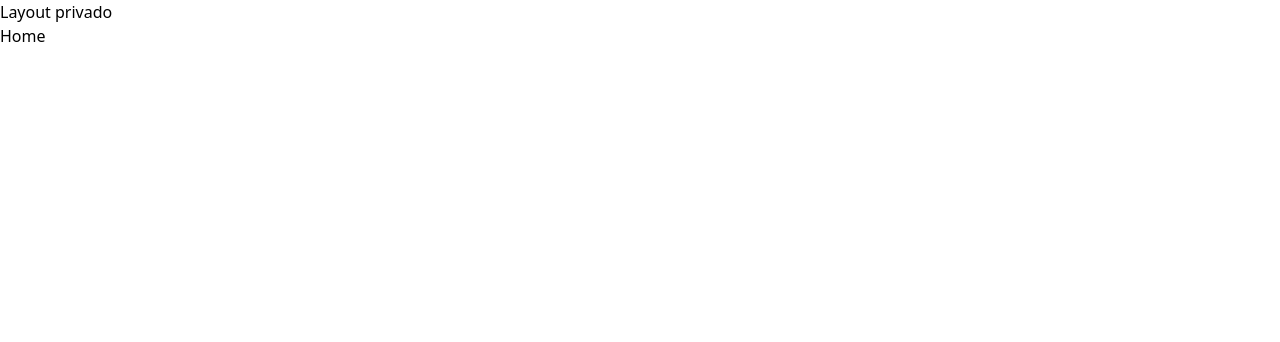
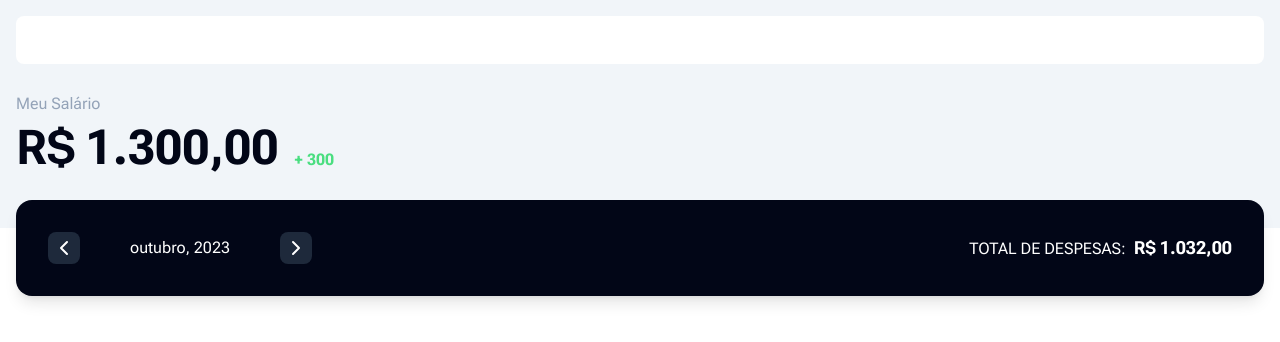
Before and after one commit to geniilsonfernandes/moneyguard, a React (Vite) app: page / in a window 1280 px wide. Shown: the top 342 px of the page. Built offline with nearby package versions, Linux system fonts and the light colour scheme.

Commit message:
feat: creating page dasthboard

```diff
--- a/index.html
+++ b/index.html
@@ -1,13 +1,21 @@
 <!doctype html>
 <html lang="en">
-  <head>
+
+<head>
     <meta charset="UTF-8" />
     <link rel="icon" type="image/svg+xml" href="/vite.svg" />
     <meta name="viewport" content="width=device-width, initial-scale=1.0" />
+<link rel="preconnect" href="https://fonts.googleapis.com">
+<link rel="preconnect" href="https://fonts.gstatic.com" crossorigin>
+<link
+    href="https://fonts.googleapis.com/css2?family=Roboto+Flex:opsz,wght@8..144,300;8..144,400;8..144,500;8..144,600;8..144,700&display=swap"
+    rel="stylesheet">
     <title>Money Guard</title>
-  </head>
-  <body>
+</head>
+
+<body>
     <div id="root"></div>
     <script type="module" src="/src/main.tsx"></script>
-  </body>
+</body>
+
 </html>
--- a/package.json
+++ b/package.json
@@ -17,6 +17,7 @@
     },
     "dependencies": {
         "class-variance-authority": "^0.7.0",
+        "dayjs": "^1.11.10",
         "localforage": "^1.10.0",
         "lucide-react": "^0.285.0",
         "match-sorter": "^6.3.1",
--- /dev/null
+++ b/src/components/Amount/Amount.tsx
@@ -0,0 +1,44 @@
+import { cn } from '@/utils';
+import formatNumber from '@/utils/formatNumber';
+
+type AmoutProps = {
+  className?: string;
+};
+
+type AmounBadgeProps = {
+  amount: number;
+  type: 'in' | 'out';
+};
+const AmounBadge = ({ amount, type }: AmounBadgeProps) => {
+  return (
+    <div
+      className={[
+        'text-base text-green-400 font-bold',
+        type === 'in' ? 'text-green-400' : 'text-red-400'
+      ].join(' ')}>
+      {type ? (type === 'in' ? '+ ' : '- ') : null}
+      {amount}
+    </div>
+  );
+};
+
+const Amount = ({ className }: AmoutProps) => {
+  const amountPlus = 300;
+  const amount = formatNumber(1000 + amountPlus, {
+    style: 'currency',
+    currency: 'BRL',
+    minimumFractionDigits: 2
+  });
+
+  return (
+    <div className={cn(className, 'flex items-end gap-4')}>
+      <div className="flex flex-col">
+        <span className="text-base text-slate-400">Meu Salário</span>
+        <h1 className="text-5xl font-bold mt-2 text-slate-950">{amount}</h1>
+      </div>
+      {amountPlus && <AmounBadge amount={amountPlus} type="in" />}
+    </div>
+  );
+};
+
+export default Amount;
--- /dev/null
+++ b/src/components/MonthControl/index.tsx
@@ -0,0 +1,38 @@
+import useMonth from '@/hooks/useMonth';
+import { ChevronRight, ChevronLeft, RotateCw } from 'lucide-react';
+import { ButtonSmall } from '../ui/Button';
+
+const MonthControl = () => {
+  const { getNextMonth, getPreviousMonth, monthFormatted, resetMonth, changed } = useMonth();
+
+  const prev = () => {
+    getPreviousMonth();
+  };
+  const next = () => {
+    getNextMonth();
+  };
+  const reset = () => {
+    resetMonth();
+  };
+
+  return (
+    <div className="flex gap-4">
+      <div className="flex justify-between items-center ">
+        <ButtonSmall onClick={prev}>
+          <ChevronLeft />
+        </ButtonSmall>
+        <span className="min-w-[200px] text-center">{monthFormatted}</span>
+        <ButtonSmall onClick={next}>
+          <ChevronRight />
+        </ButtonSmall>
+      </div>
+      {changed && (
+        <ButtonSmall onClick={reset}>
+          <RotateCw />
+        </ButtonSmall>
+      )}
+    </div>
+  );
+};
+
+export default MonthControl;
--- a/src/components/ui/Button/index.tsx
+++ b/src/components/ui/Button/index.tsx
@@ -1,10 +1,81 @@
-export type ButtonProps = {} & React.ButtonHTMLAttributes<HTMLButtonElement>;
-const Button = (props: ButtonProps) => {
+import { cn } from '@/utils';
+import { cva, type VariantProps } from 'class-variance-authority';
+
+const SizeVariants = cva(' ', {
+  variants: {
+    size: {
+      small: 'px-4 text-sm rounded-lg h-[32px] flex items-center justify-center',
+      medium: 'px-4 text-sm rounded-lg h-[48px] flex items-center justify-center',
+      large: 'px-6 text-base rounded-lg h-[64px] flex items-center justify-center',
+      xlarge: 'px-8 text-base rounded-lg h-[80px] flex items-center justify-center'
+    }
+  },
+  defaultVariants: {}
+});
+
+const FillVariant = cva('transition duration-300', {
+  variants: {
+    theme: {
+      slate: 'bg-slate-900 text-slate-100 hover:bg-slate-800',
+      red: 'bg-red-500 text-slate-100 hover:bg-red-400',
+      yellow: 'bg-yellow-500 text-slate-100 hover:bg-yellow-400'
+    }
+  },
+  defaultVariants: {
+    theme: 'slate'
+  }
+});
+
+const OutlineVariant = cva('', {
+  variants: {
+    theme: {
+      slate: 'border border-slate-300 text-slate-900 hover:bg-slate-100 bg-slate-100',
+      red: 'border border-red-300 text-red-500 hover:bg-red-100 bg-red-100',
+      yellow: 'border border-yellow-300 text-yellow-500 hover:bg-yellow-100 bg-yellow-100'
+    }
+  },
+  defaultVariants: {
+    theme: 'slate'
+  }
+});
+
+export type ButtonProps = {
+  children: React.ReactNode;
+  theme?: 'slate' | 'red' | 'yellow';
+  size?: 'small' | 'medium' | 'large' | 'xlarge';
+  variant?: 'outline' | 'fill';
+} & React.HTMLAttributes<HTMLButtonElement>;
+
+const Button = ({ theme, variant, size = 'medium', ...props }: ButtonProps) => {
   return (
-    <button className="w-full p-4 bg-slate-400 rounded-xl" {...props}>
+    <button
+      className={cn(
+        SizeVariants({ size }),
+        variant === 'fill'
+          ? FillVariant({
+              theme
+            })
+          : OutlineVariant({
+              theme
+            })
+      )}
+      {...props}>
       {props.children}
     </button>
   );
 };
 
+export type ButtonSmallProps = {
+  children: React.ReactNode;
+} & React.HTMLAttributes<HTMLButtonElement>;
+
+export const ButtonSmall = ({ ...props }: ButtonSmallProps) => {
+  return (
+    <button
+      className="h-[32px] w-[32px] bg-slate-800 flex items-center justify-center rounded-lg hover:bg-slate-700 transition-all"
+      {...props}
+    />
+  );
+};
+
 export default Button;
--- /dev/null
+++ b/src/hooks/useMonth.ts
@@ -0,0 +1,42 @@
+import { useState, useEffect } from 'react';
+import dayjs from 'dayjs';
+import 'dayjs/locale/pt-br'; // Importe o idioma pt-BR
+
+dayjs.locale('pt-br'); // Configure o idioma para pt-BR
+
+function useMonth() {
+  const [currentMonth, setCurrentMonth] = useState(dayjs());
+  const [changed, setChanged] = useState(false);
+
+  const getNextMonth = () => {
+    setCurrentMonth(currentMonth.add(1, 'month'));
+    setChanged(true);
+  };
+
+  const getPreviousMonth = () => {
+    setCurrentMonth(currentMonth.subtract(1, 'month'));
+    setChanged(true);
+  };
+
+  const resetMonth = () => {
+    setChanged(false);
+    setCurrentMonth(dayjs());
+  };
+
+  useEffect(() => {
+    // This effect will run when the component using the hook mounts
+    // and when the currentMonth value changes.
+    console.log('Current Month:', currentMonth.format('MMMM YYYY'));
+  }, [currentMonth]);
+
+  return {
+    currentMonth: currentMonth,
+    monthFormatted: currentMonth.format('MMMM, YYYY'),
+    getNextMonth,
+    getPreviousMonth,
+    resetMonth,
+    changed
+  };
+}
+
+export default useMonth;
--- a/src/index.css
+++ b/src/index.css
@@ -1,3 +1,8 @@
 @tailwind base;
 @tailwind components;
 @tailwind utilities;
+@layer base {
+  html {
+    font-family: 'Roboto Flex', sans-serif;
+  }
+}
--- /dev/null
+++ b/src/pages/Dashboard/index.tsx
@@ -0,0 +1,33 @@
+import Amount from '@/components/Amount/Amount';
+import MonthControl from '@/components/MonthControl';
+import formatNumber from '@/utils/formatNumber';
+
+const Dashboard = () => {
+  const monthExpense = formatNumber(1032, {
+    style: 'currency',
+    currency: 'BRL',
+    minimumFractionDigits: 2
+  });
+
+  return (
+    <div>
+      <div className="bg-slate-100 w-full pt-4 pb-14">
+        <div className="container">
+          <nav className="flex bg-white rounded-lg  h-[48px]"> </nav>
+          <Amount className="pt-7" />
+        </div>
+      </div>
+      <div className="container">
+        <div className="bg-slate-950 p-8 rounded-2xl shadow-lg mt-[-28px] text-white flex justify-between items-center">
+          <MonthControl />
+          <div className="space-x-2">
+            <span className="uppercase">Total de despesas:</span>
+            <span className="uppercase font-bold text-lg">{monthExpense}</span>
+          </div>
+        </div>
+      </div>
+    </div>
+  );
+};
+
+export default Dashboard;
--- a/src/routes/index.tsx
+++ b/src/routes/index.tsx
@@ -1,3 +1,4 @@
+import Dashboard from '@/pages/Dashboard';
 import {
   Outlet,
   Navigate,
@@ -7,12 +8,7 @@ import {
 } from 'react-router-dom';
 
 const Layout = () => {
-  return (
-    <div>
-      <h1>Layout privado</h1>
-      <Outlet />
-    </div>
-  );
+  return <Outlet />;
 };
 
 const Settings = () => {
@@ -33,7 +29,7 @@ export function PrivateRoutes(): {
     children: [
       {
         path: '/',
-        element: <div>Home</div>,
+        element: <Dashboard />,
         errorElement: <div>Not found</div>
       },
       {
--- /dev/null
+++ b/src/utils/formatNumber.ts
@@ -0,0 +1,6 @@
+function formatNumber(number: number, options?: Intl.NumberFormatOptions): string {
+  const formatter = new Intl.NumberFormat('pt-BR', options);
+  return formatter.format(number);
+}
+
+export default formatNumber;
--- /dev/null
+++ b/src/utils/index.ts
@@ -0,0 +1,6 @@
+import { type ClassValue, clsx } from 'clsx';
+import { twMerge } from 'tailwind-merge';
+
+export function cn(...inputs: ClassValue[]) {
+  return twMerge(clsx(inputs));
+}
--- a/tailwind.config.js
+++ b/tailwind.config.js
@@ -1,8 +1,15 @@
 /** @type {import('tailwindcss').Config} */
+
 export default {
-  content: ["./index.html", "./src/**/*.{js,ts,jsx,tsx}"],
+  content: ['./index.html', './src/**/*.{js,ts,jsx,tsx}'],
   theme: {
-    extend: {},
+    extend: {
+      colors: {},
+      container: {
+        center: true,
+        padding: '1rem'
+      }
+    }
   },
-  plugins: [],
+  plugins: []
 };
```
Also changed, not shown: 2 other files (tests, documents, lock files or other folders).
